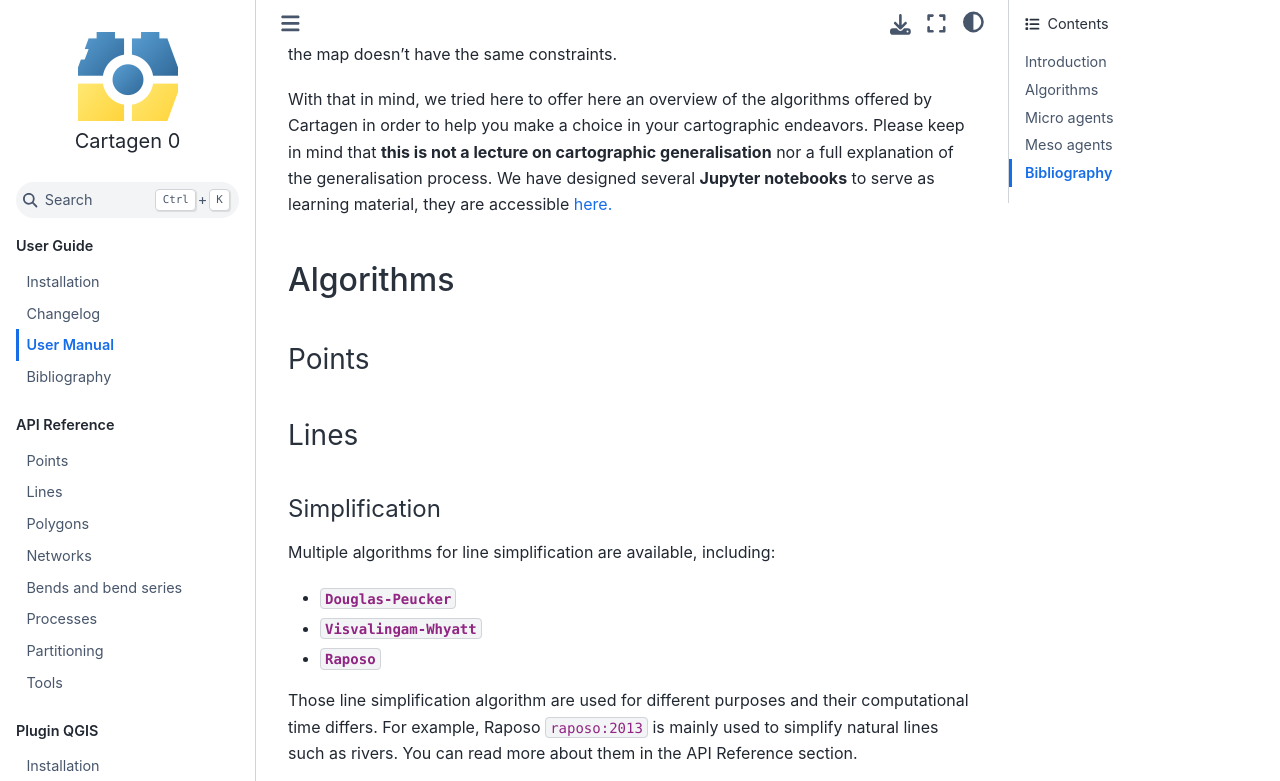
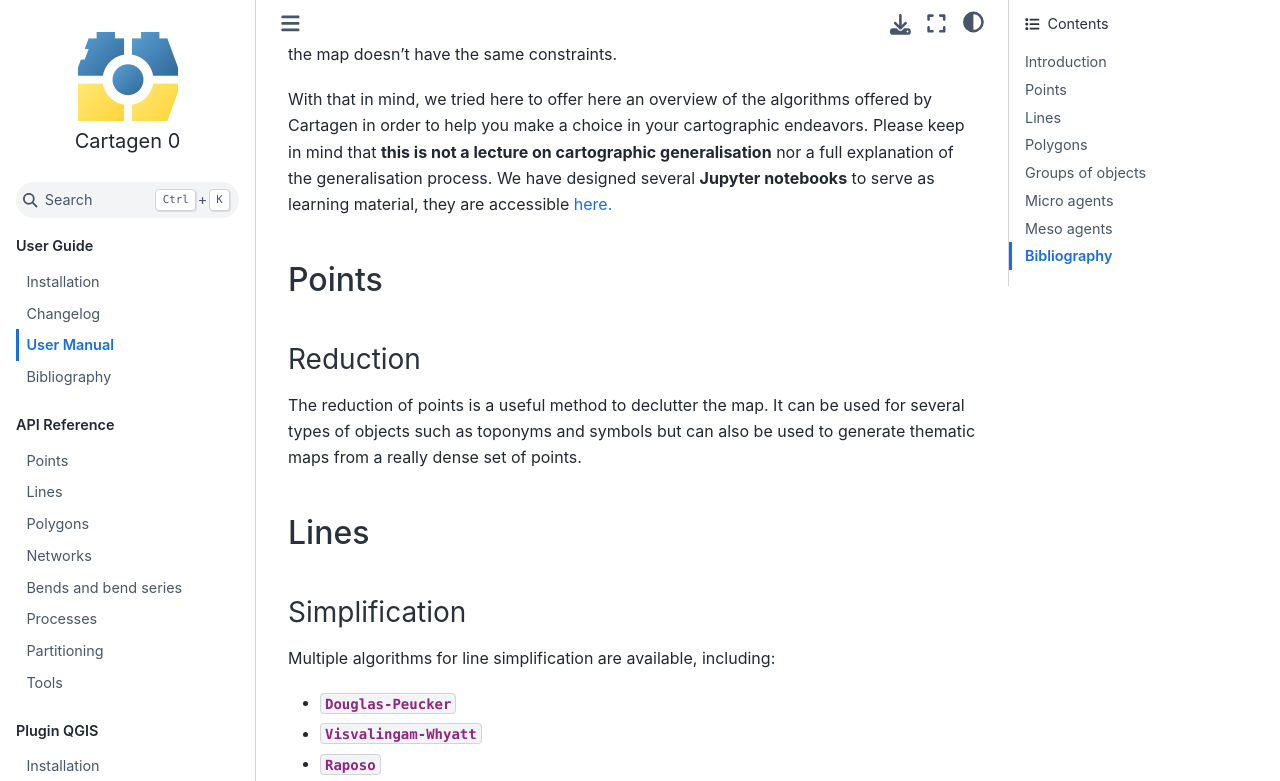
Before and after one commit to LostInZoom/cartagen, a Sphinx documentation site: the page built from docs/manual.rst, in a window 1280 px wide and 900 px high, scrolled down 500 px, cut to the strip 0-781 px from the top of the window. Built offline with Sphinx 7.4.7 and the Sphinx Book theme 1.1.4, drawn with Linux system fonts in a browser that asks for light colours; cross-references to code outside the pages are shown as plain code; some of the changed text lies outside the part shown.

Commit message:
started points in manual

```diff
--- a/docs/manual.rst
+++ b/docs/manual.rst
@@ -29,21 +29,12 @@ a choice in your cartographic endeavors. Please keep in mind that **this is not
 nor a full explanation of the generalisation process. We have designed several **Jupyter notebooks** to serve as learning
 material, they are accessible `here. <https://github.com/LostInZoom/cartagen-notebooks>`_
 
-Algorithms
-==========
-
-Points
-------
-
 .. include:: manual/points.rst
-
-Lines
------
 
 .. include:: manual/lines.rst
 
 Polygons
---------
+========
 
 This library also contains algorithms that process any type of polygons,
 and others specific to some types of map polygons, such as buildings.
@@ -58,7 +49,7 @@ one polygon at a time, including:
   Building simplification algorithms
 
 Groups of objects
------------------
+=================
 
 .. method:: morphological_amalgamation(buildings, buffer_size, edge_length)
 
--- a/docs/manual/lines.rst
+++ b/docs/manual/lines.rst
@@ -1,3 +1,6 @@
+Lines
+=====
+
 Simplification
 ~~~~~~~~~~~~~~
 
--- a/docs/manual/points.rst
+++ b/docs/manual/points.rst
@@ -0,0 +1,10 @@
+Points
+======
+
+Reduction
+~~~~~~~~~
+
+The reduction of points is a useful method to declutter the map.
+It can be used for several types of objects such as toponyms and symbols
+but can also be used to generate thematic maps from a really dense
+set of points.
```
